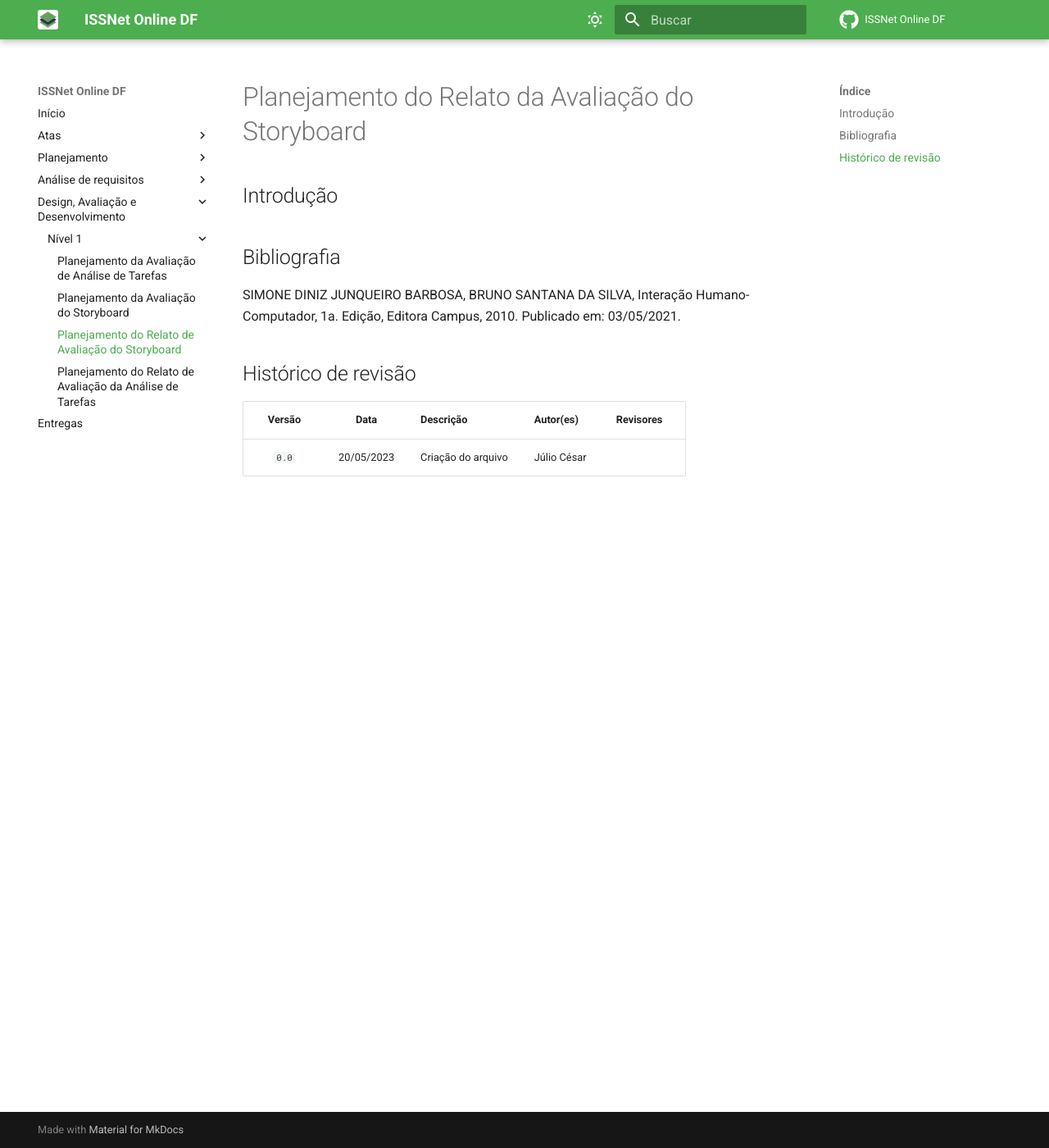
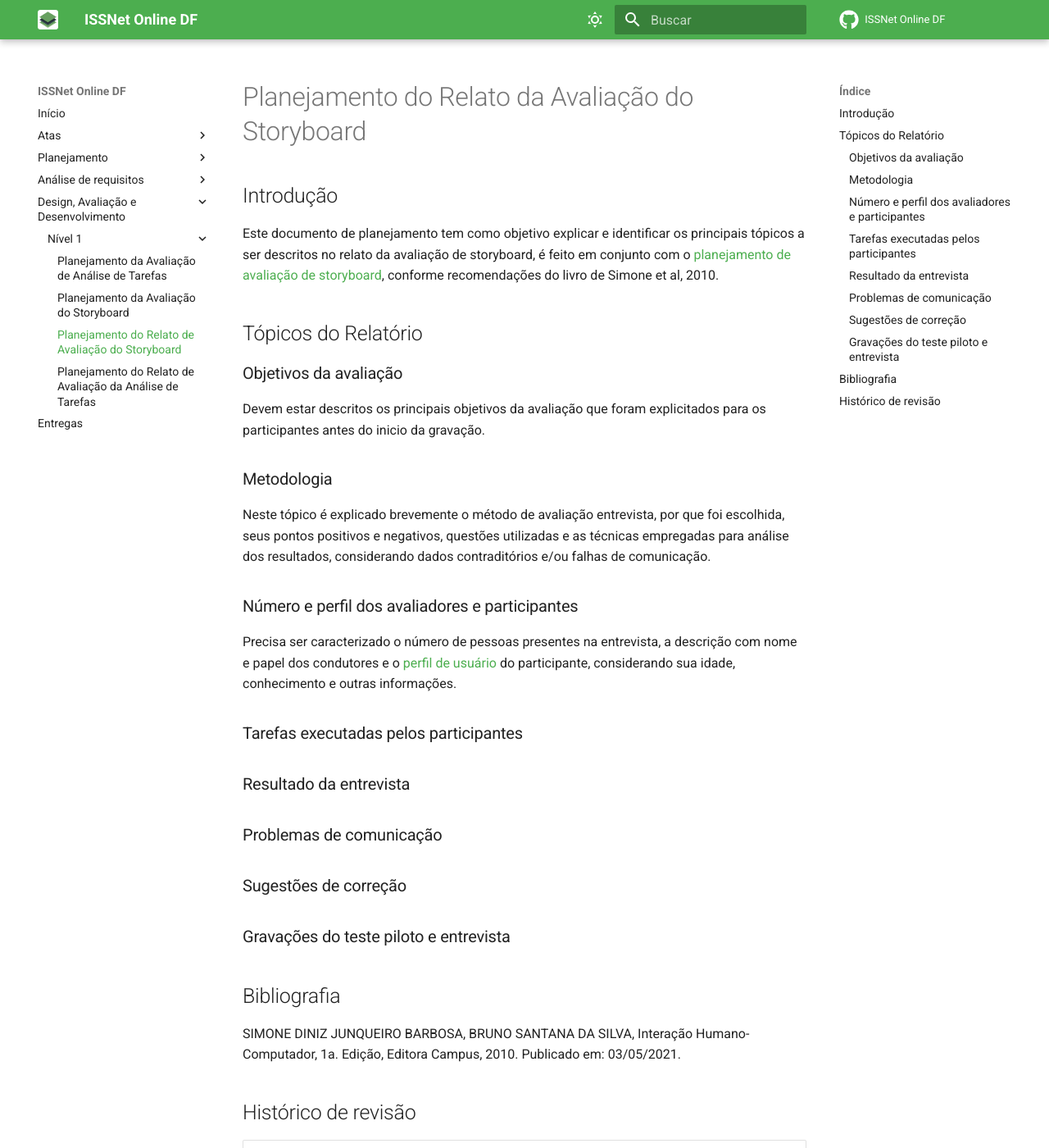
Before and after one commit to Interacao-Humano-Computador/2023.1-ISSNet, an MkDocs documentation site: the page built from gitpages/docs/design_avaliacao_desenvolvimento/nivel1/plan_relato_storyboard.md, in a window 1280 px wide and 1400 px high. Shown: the whole window at 82% size. Built offline with MkDocs 1.6.1 and Material for MkDocs 9.7.7, drawn with Linux system fonts in a browser that asks for light colours; comment, search, counter and statistics services are not loaded; some of the changed text lies outside the part shown.

Commit message:
Adiciona 3 tópicos e introdução

```diff
--- a/gitpages/docs/design_avaliacao_desenvolvimento/nivel1/plan_relato_storyboard.md
+++ b/gitpages/docs/design_avaliacao_desenvolvimento/nivel1/plan_relato_storyboard.md
@@ -1,6 +1,23 @@
 # Planejamento do Relato da Avaliação do Storyboard
 
 ## Introdução
+Este documento de planejamento tem como objetivo explicar e identificar os principais tópicos a ser descritos no relato da avaliação de storyboard, é feito em conjunto com o [planejamento de avaliação de storyboard](./plan_avaliacao_storyboard.md), conforme recomendações do livro de Simone et al, 2010.
+## Tópicos do Relatório
+### Objetivos da avaliação
+Devem estar descritos os principais objetivos da avaliação que foram explicitados para os participantes antes do inicio da gravação.
+### Metodologia
+Neste tópico é explicado brevemente o método de avaliação entrevista, por que foi escolhida, seus pontos positivos e negativos, questões utilizadas e as técnicas empregadas para análise dos resultados, considerando dados contraditórios e/ou falhas de comunicação.
+### Número e perfil dos avaliadores e participantes
+Precisa ser caracterizado o número de pessoas presentes na entrevista, a descrição com nome e papel dos condutores e o [perfil de usuário](../../analise_de_requisitos/perfil_de_usuario.md) do participante, considerando sua idade, conhecimento e outras informações.
+### Tarefas executadas pelos participantes
+
+### Resultado da entrevista
+
+### Problemas de comunicação
+
+### Sugestões de correção
+
+### Gravações do teste piloto e entrevista
 
 <!-- ## Referências -->
 <!-- FONTES CITADAS UTILIZADAS PARA EMBASAR O TEXTO. REMOVER CASO NÃO HOUVER  -->
@@ -14,4 +31,5 @@ Edição, Editora Campus, 2010. Publicado em: 03/05/2021.
 
 | Versão     | Data        | Descrição            | Autor(es)                          | Revisores  |
 | :--------: | :---------: | -------------------- | ---------------------------------- | ---------- |
-| `0.0`      |  20/05/2023 | Criação do arquivo   | Júlio César               |  |
+| `0.0`      |  20/05/2023 | Criação do arquivo   | Júlio César                        | Arthur Trindade, Gabriel de Souza |
+| `0.1`      |  20/05/2023 | Adição de 3 tópicos e introdução    | Júlio César                        | Arthur Trindade, Gabriel de Souza |
```
